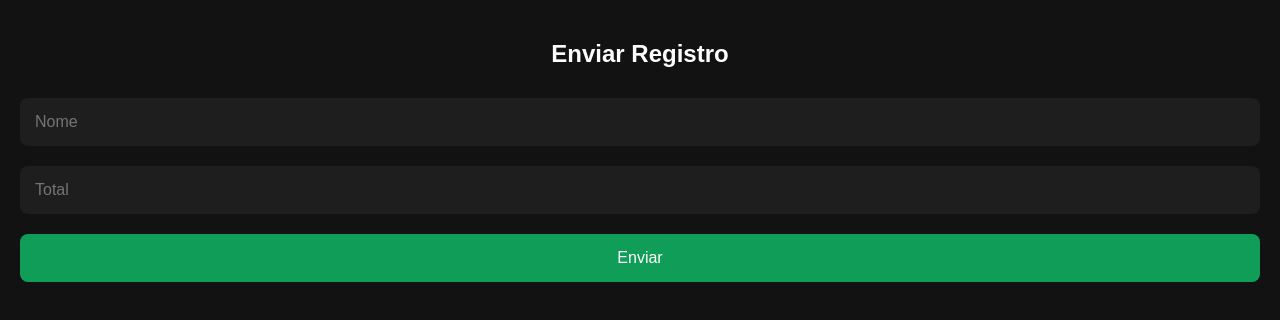
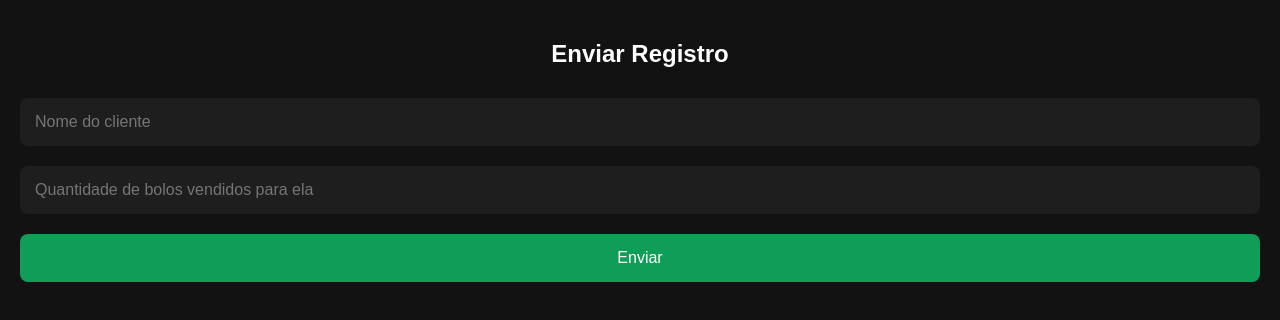
Before and after one commit to meetsscripter/company, a plain HTML site: page index.html in a window 1280 px wide. Drawn offline with Linux system fonts and the light colour scheme.

Commit message:
Update index.html

```diff
--- a/index.html
+++ b/index.html
@@ -102,8 +102,8 @@
 </head>
 <body>
   <h2>Enviar Registro</h2>
-  <input type="text" id="nome" placeholder="Nome" autocomplete="off" />
-  <input type="number" id="total" placeholder="Total" autocomplete="off" />
+  <input type="text" id="nome" placeholder="Nome do cliente" autocomplete="off" />
+  <input type="number" id="total" placeholder="Quantidade de bolos vendidos para ela" autocomplete="off" />
   <button id="botao" onclick="enviar()">Enviar</button>
 
   <div id="overlay" role="alert" aria-live="assertive" aria-atomic="true" aria-hidden="true">
```
